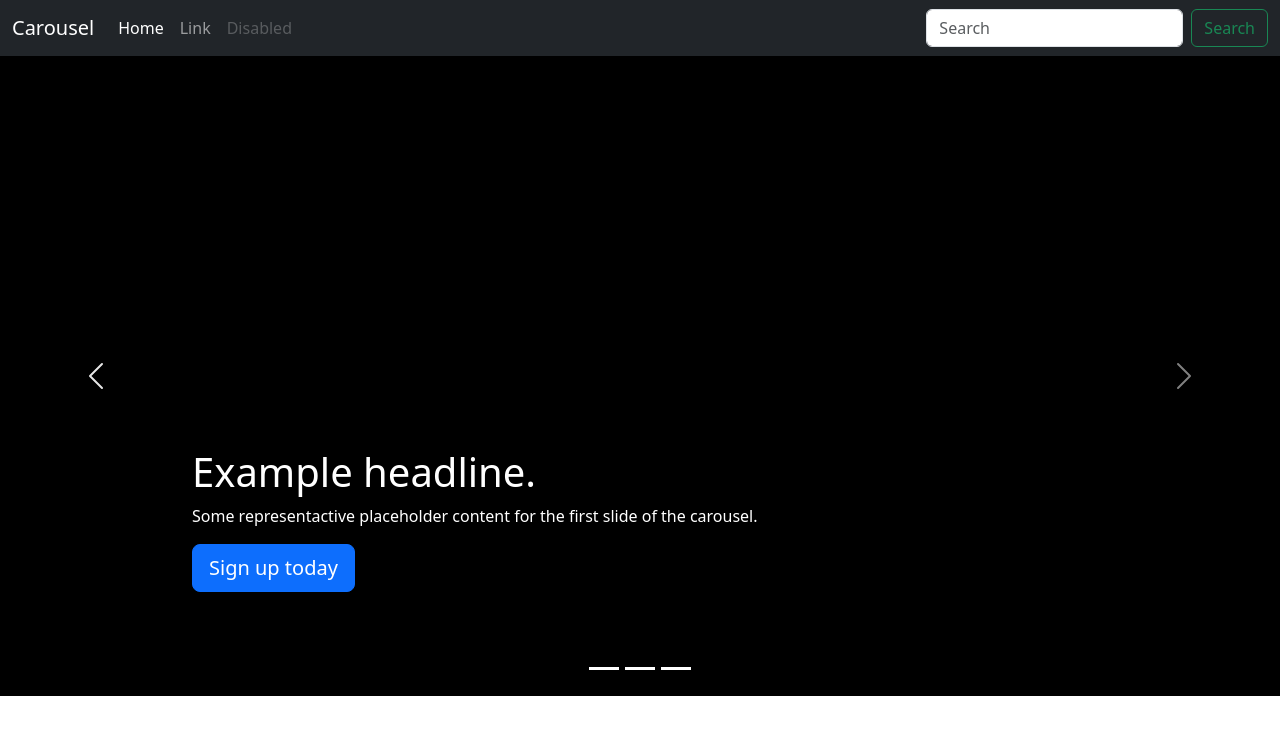
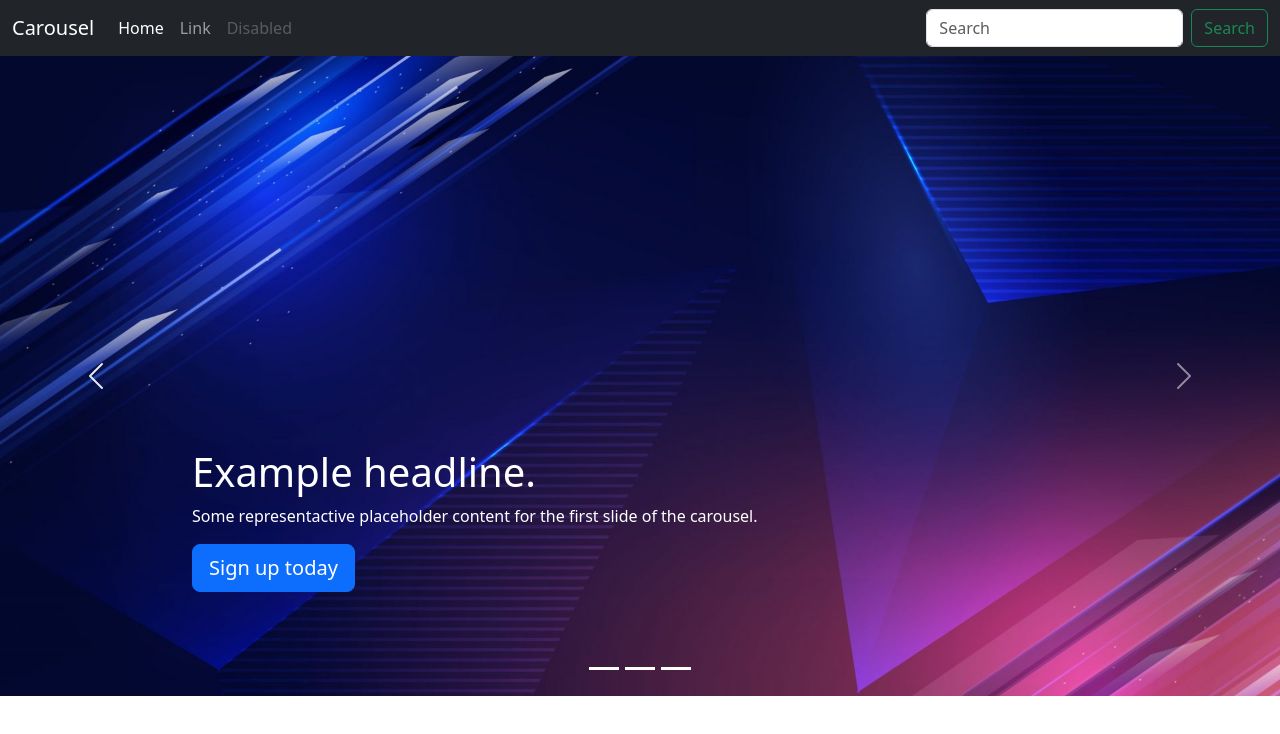
Before and after one commit to quangpromise/lab18, a plain HTML site: page index.html in a window 1280 px wide. Drawn offline with nearby package versions, Linux system fonts and the light colour scheme; the site is published under a folder, as on GitHub Pages, so addresses that start at the root find nothing.

Commit message:
Update style.css

```diff
--- a/style.css
+++ b/style.css
@@ -1,6 +1,6 @@
 
 .bg-img1 {
-    background-image: url(/imgs/img1.jpeg);
+    background-image: url(./imgs/img1.jpeg);
     background-color: #000;
     background-size: cover;
     height: 80vh;
```
